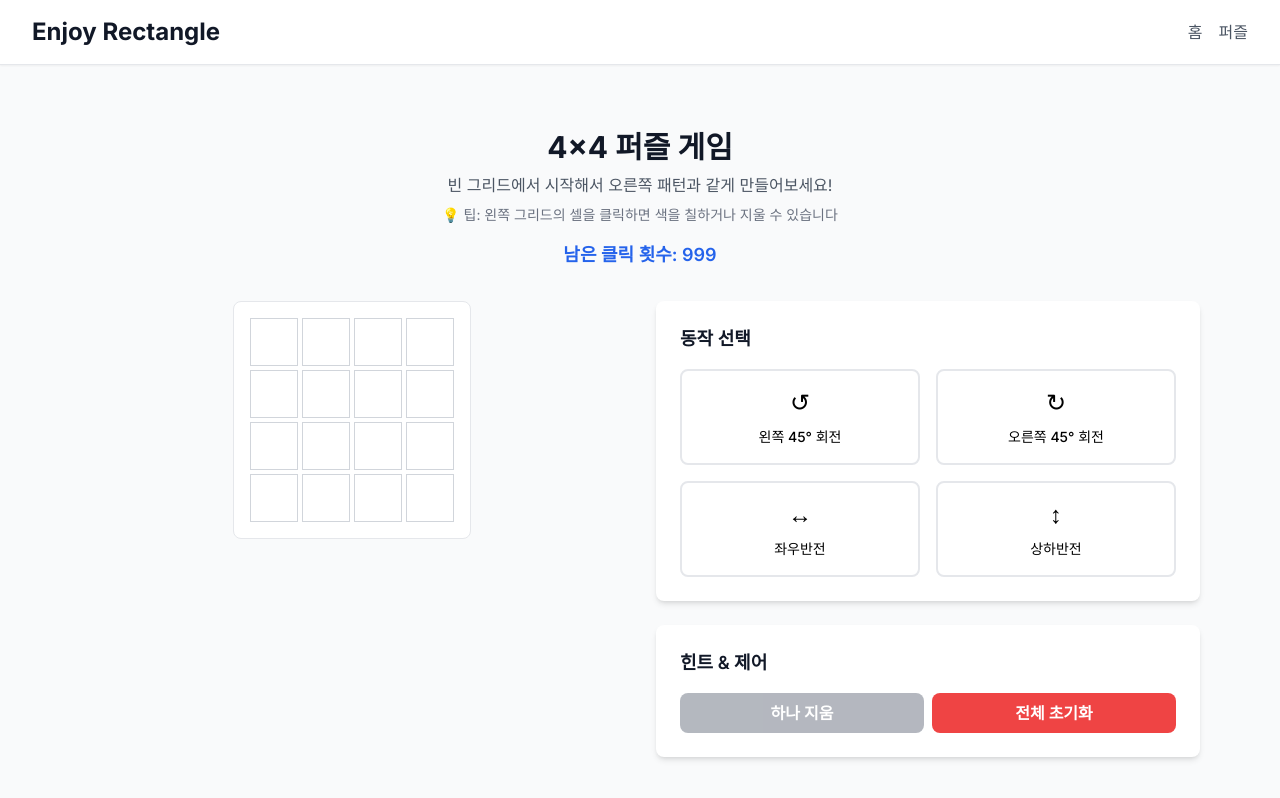
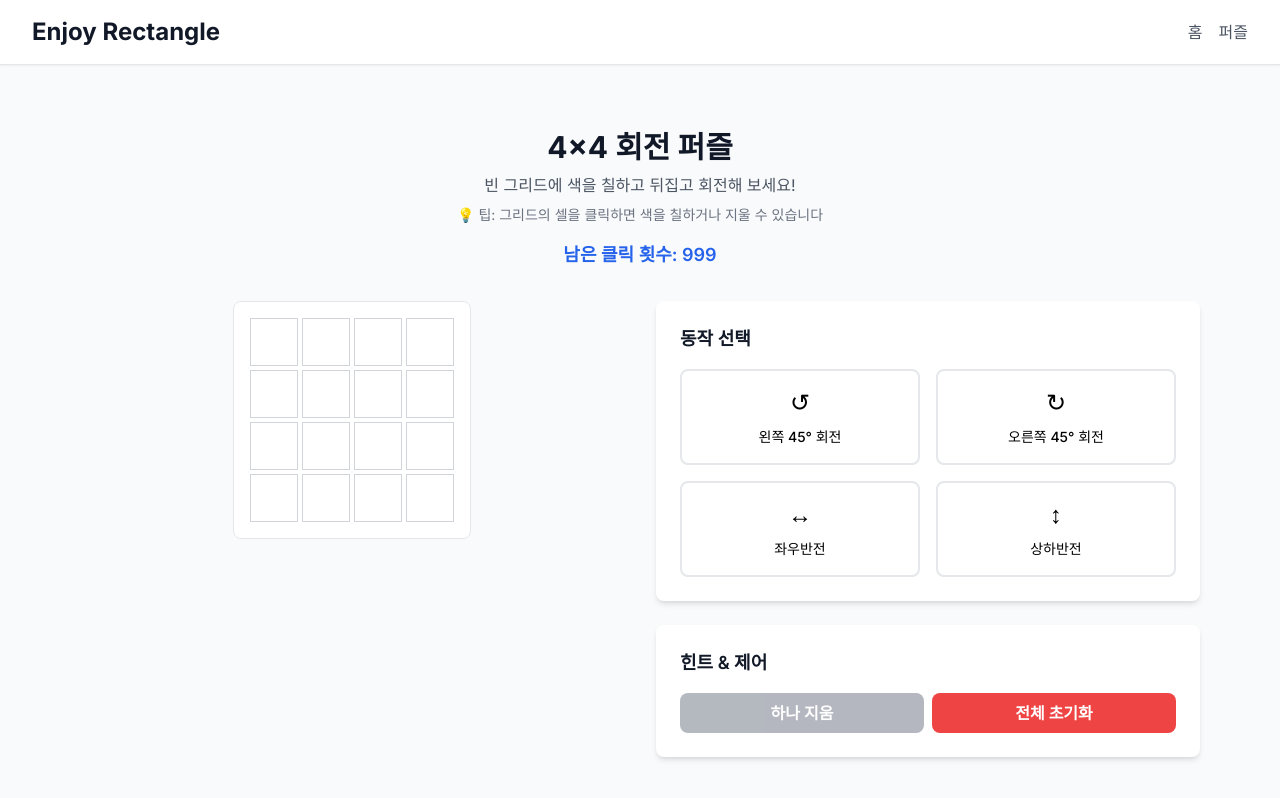
Before and after one commit to DDooTTaa/enjoy-rectangle, a Next.js app: page /puzzle in a window 1280 px wide. Shown: the top 798 px of the page. Built offline with nearby package versions, Linux system fonts and the light colour scheme.

Commit message:
문구 변경

```diff
--- a/app/puzzle/page.tsx
+++ b/app/puzzle/page.tsx
@@ -199,13 +199,13 @@ export default function PuzzlePage() {
         {/* 헤더 */}
         <div className="text-center mb-8">
           <h1 className="text-3xl font-bold text-gray-900 mb-2">
-            4x4 퍼즐 게임
+            4x4 회전 퍼즐
           </h1>
           <p className="text-gray-600">
-            빈 그리드에서 시작해서 오른쪽 패턴과 같게 만들어보세요!
+            빈 그리드에 색을 칠하고 뒤집고 회전해 보세요!
           </p>
           <p className="text-sm text-gray-500 mt-2">
-            💡 팁: 왼쪽 그리드의 셀을 클릭하면 색을 칠하거나 지울 수 있습니다
+            💡 팁: 그리드의 셀을 클릭하면 색을 칠하거나 지울 수 있습니다
           </p>
           <div className="mt-4 flex justify-center items-center space-x-4">
             <div className="text-lg font-semibold text-blue-600">
```
